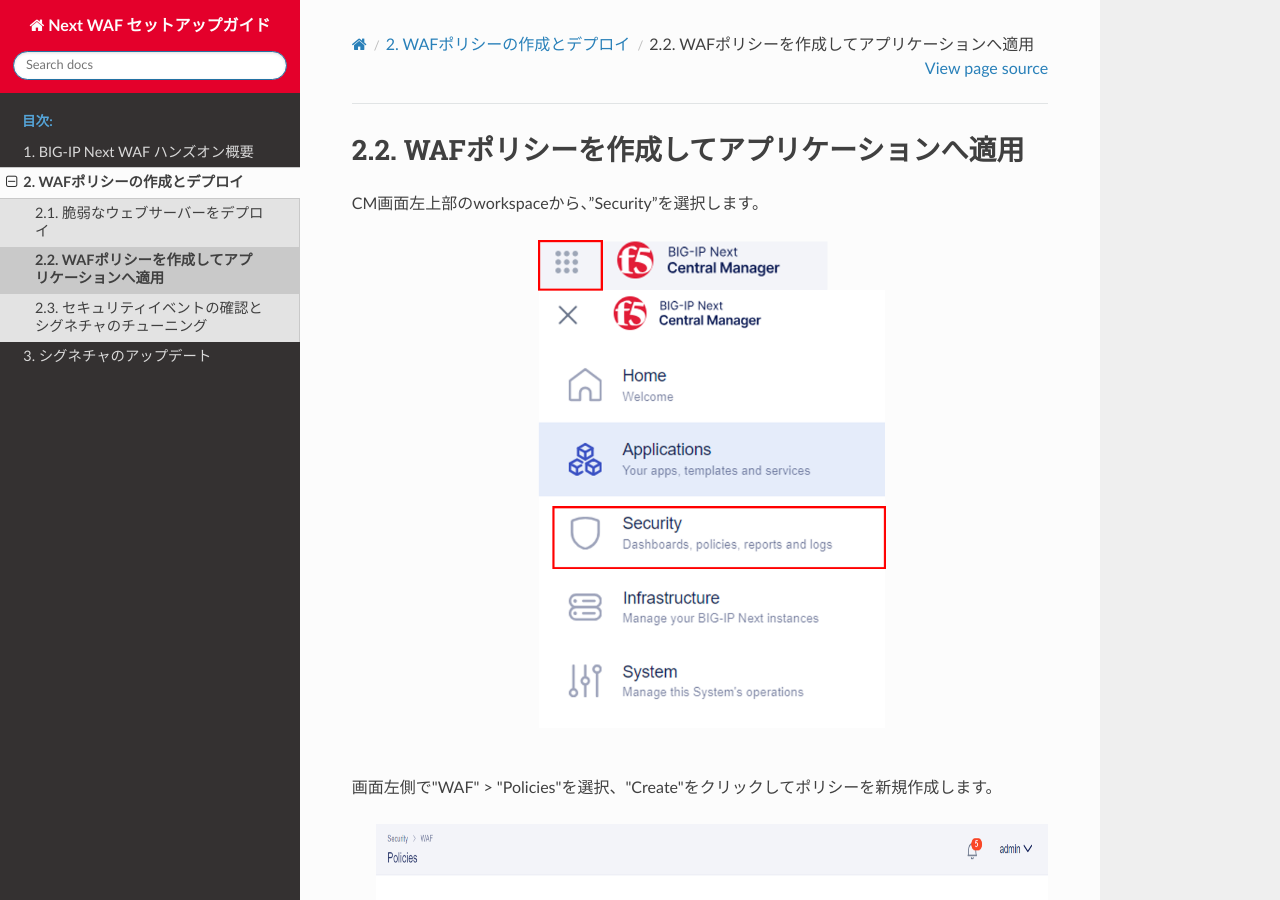
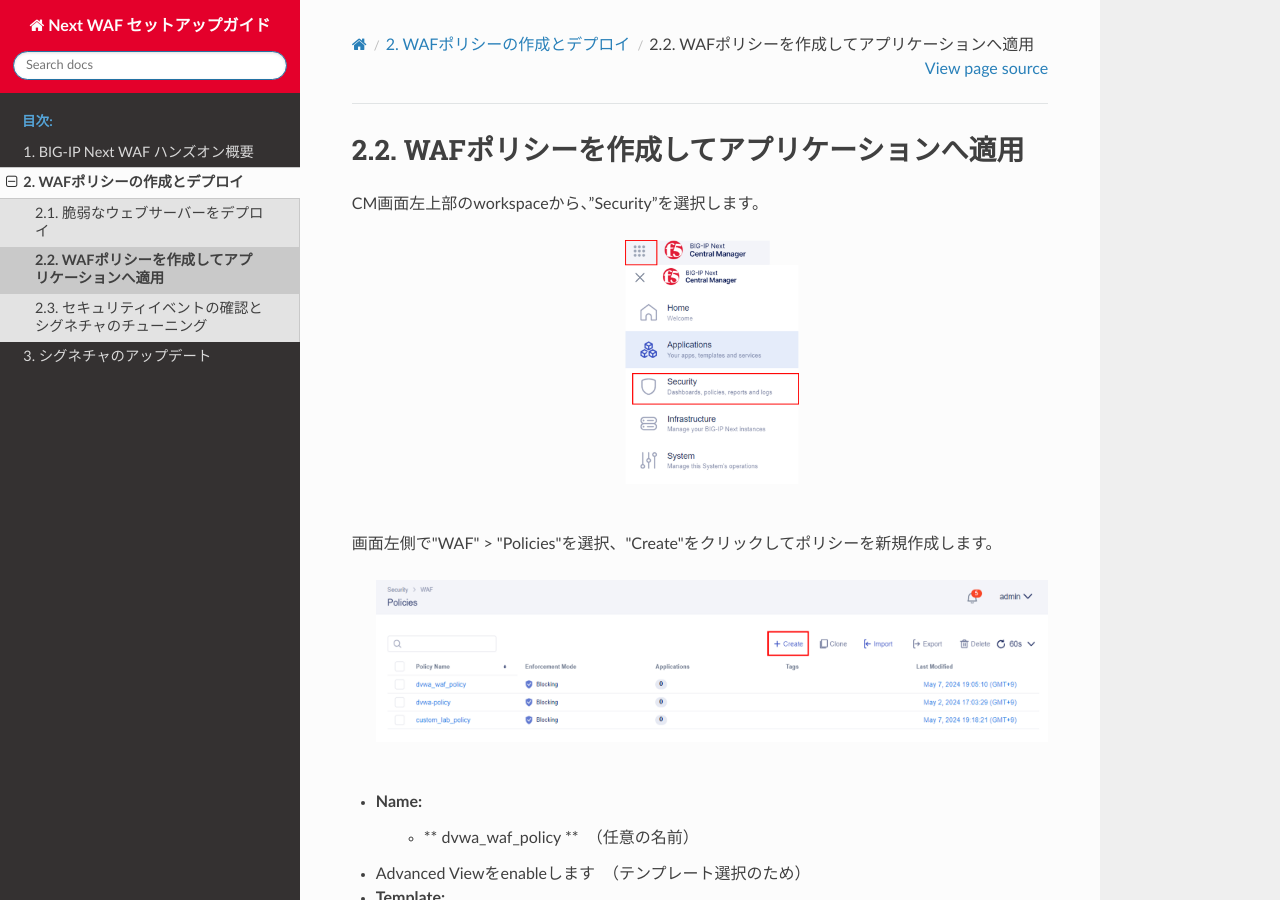
Before and after one commit to BeF5/f5j-easy-setup-next-waf, a Sphinx documentation site: the page built from docs/content02/module02/module02.rst, in a window 1280 px wide and 900 px high. Built offline with Sphinx 7.4.7 and the Read the Docs theme 2.0.0, drawn with Linux system fonts in a browser that asks for light colours.

Commit message:
Update module02.rst

```diff
--- a/docs/content02/module02/module02.rst
+++ b/docs/content02/module02/module02.rst
@@ -4,14 +4,14 @@
 CM画面左上部のworkspaceから、”Security”を選択します。
 
    .. image:: images/Picture1.png
-      :scale: 30%
+      :scale: 15%
       :align: center
    |
 
 画面左側で"WAF" > "Policies"を選択、"Create"をクリックしてポリシーを新規作成します。
 
    .. image:: images/Picture2.png
-      :scale: 30%
+      :scale: 20%
       :align: center
    |
 
@@ -29,43 +29,43 @@
 - “Save” をクリックします
 
    .. image:: images/Picture3.png
-      :scale: 45%
+      :scale: 30%
       :align: center
    |
 
 作成されたWAFポリシーを選択、”General Settings”から”Log Events”を”All”にし、”Save”をクリックします。
 
    .. image:: images/Picture4.png
-      :scale: 30%
+      :scale: 15%
       :align: center
    |
 
    .. image:: images/Picture5.png
-      :scale: 30%
+      :scale: 15%
       :align: center
    |
 
 "Attack Signatures"のページを選択し、"Enforce" > "Enforce all Staged Signatures"でシグネチャのstagingを解除します。
 
    .. image:: images/Picture6.png
-      :scale: 30%
+      :scale: 15%
       :align: center
    |
 
    .. image:: images/Picture7.png
-      :scale: 30%
+      :scale: 15%
       :align: center
    |
 
 CM画面左上部のworkspaceから、"Applications"へ戻ります。先ほど作成したアプリケーション(HTTP-DVWA)を選択し、"Edit"します。
 
    .. image:: images/Picture8.png
-      :scale: 30%
+      :scale: 20%
       :align: center
    |
 
    .. image:: images/Picture9.png
-      :scale: 30%
+      :scale: 20%
       :align: center
    |
 
@@ -73,7 +73,7 @@
 “Security Policies”の編集マークをクリックします。
 
    .. image:: images/Picture10.png
-      :scale: 30%
+      :scale: 20%
       :align: center
    |
 
@@ -87,12 +87,12 @@
 - “Review & Deploy” > “Validate All” > “Deploy Changes” でWAFポリシーをアプリケーションへ適用します
 
    .. image:: images/Picture11.png
-      :scale: 30%
+      :scale: 20%
       :align: center
    |
 
    .. image:: images/Picture12.png
-      :scale: 30%
+      :scale: 20%
       :align: center
    |
 
```
